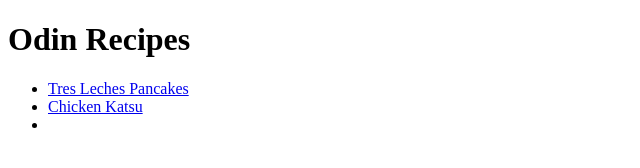
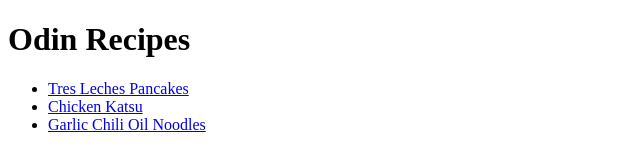
Before and after one commit to bhpaak/odin-recipes, a plain HTML site: page index.html in a window 1280 px wide. Shown: the whole page, without its empty margins (0-640 px from the left). Drawn offline with Linux system fonts and the light colour scheme.

Commit message:
Add anchor tag/link to third recipe
Added anchor tag/link to garlic-chili-oil-noodles.html

```diff
--- a/index.html
+++ b/index.html
@@ -15,7 +15,7 @@
                 <a href="./recipes/chicken-katsu.html">Chicken Katsu</a>
             </li>
             <li>
-
+                <a href="./recipes/garlic-chili-oil-noodles.html">Garlic Chili Oil Noodles</a>
             </li>
         </ul>
 
```
